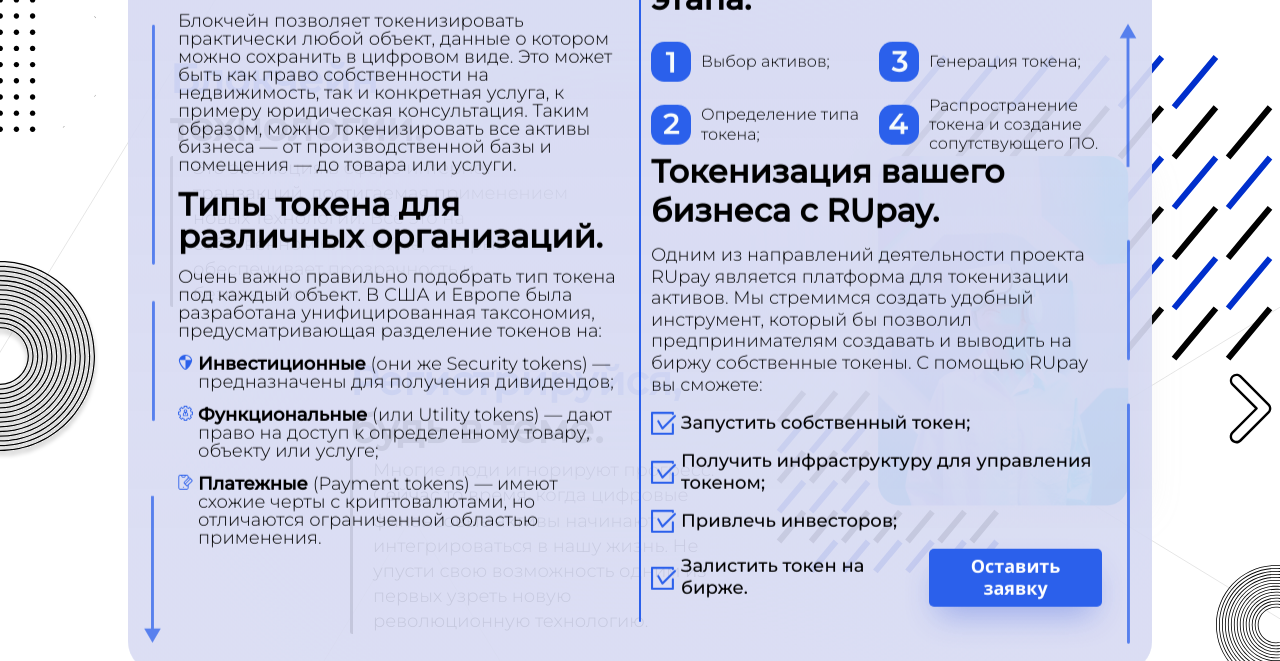
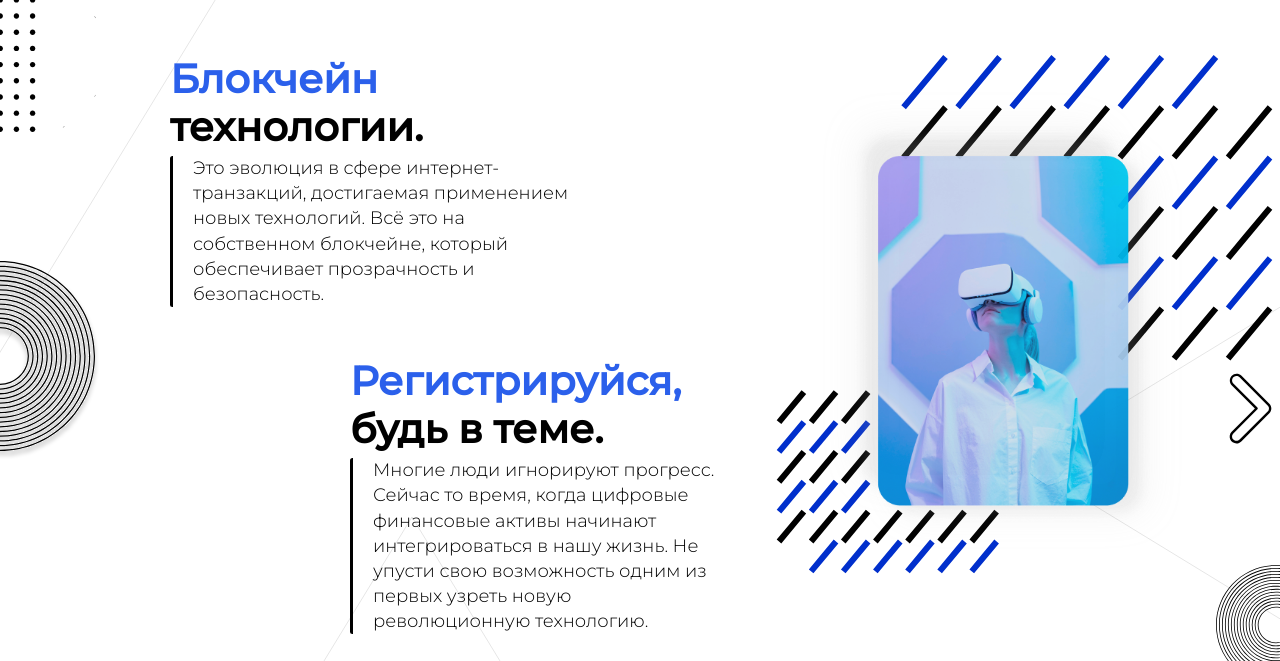
Before and after one commit to YuriNotPickle/RuPay, a plain HTML site: page index.html in a window 1280 px wide. Shown: the part 139-800 px from the top of the page. Drawn offline with nearby package versions, Linux system fonts and the light colour scheme; a web font is replaced by a local one.

Commit message:
popup hide fix

```diff
--- a/index.html
+++ b/index.html
@@ -67,7 +67,7 @@
     </header>
     <main>
       <!-- Popup -->
-      <div class="tokenization-popup active">
+      <div class="tokenization-popup">
         <div class="tokenization-popup__left-part">
           <h3 class="tokenization-popup__left-part_heading">
             Как токенизировать бизнес-активы: технический аспект.
```
